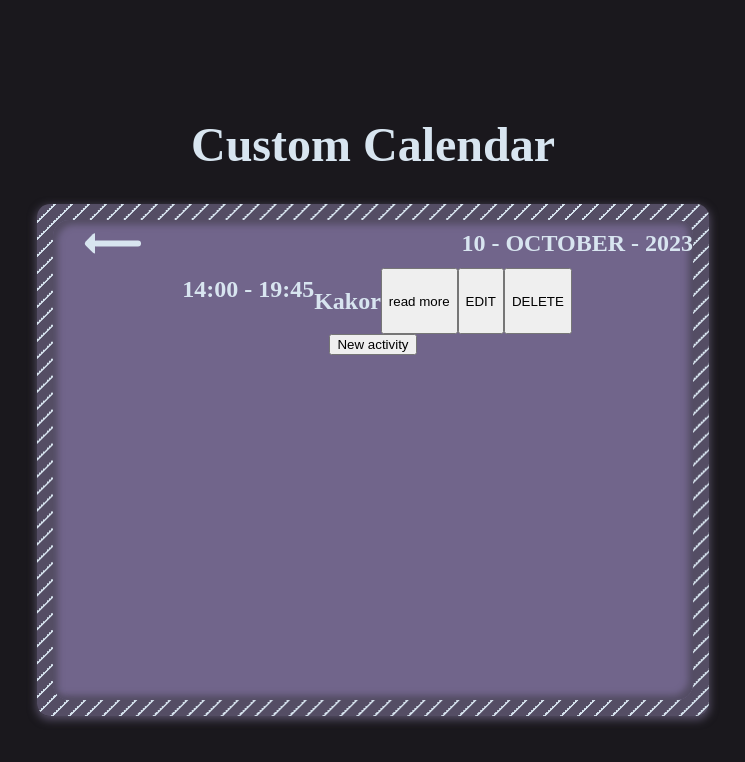
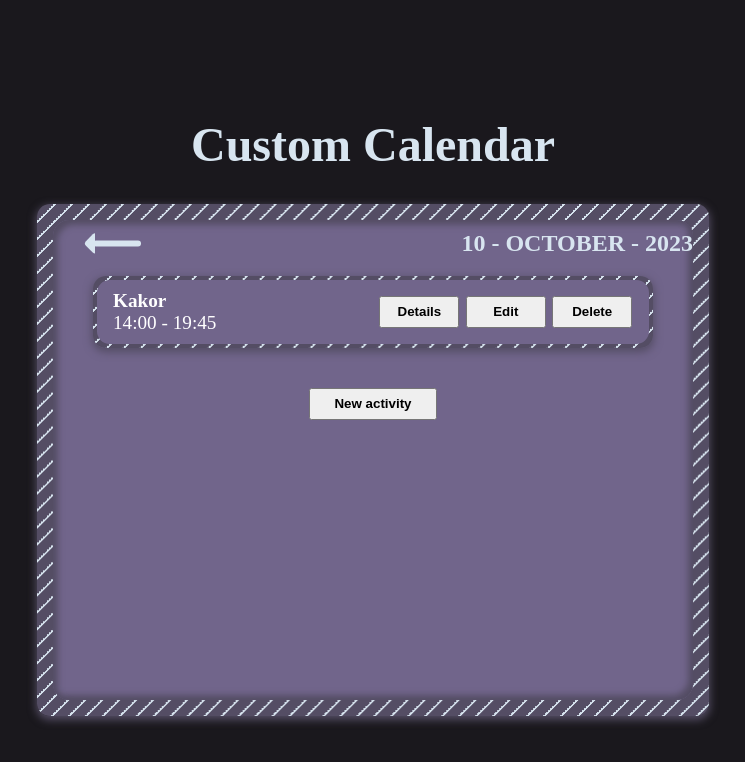
Before and after one commit to RickyJohansson/custom-calendar, a React (Vite) app: page / in a window 1280 px wide. Both pictures are taken after a click on the element "10". Shown: the top 762 px of the page, without its empty margins (267-1012 px from the left). Built offline with nearby package versions, Linux system fonts and the light colour scheme.

Commit message:
activity n detail styling

```diff
--- a/src/components/Calendar/Calendar.tsx
+++ b/src/components/Calendar/Calendar.tsx
@@ -113,7 +113,7 @@
 
                 </section>
 
-                <button onClick={ () => setLayout('create') }>New activity</button>
+                <button className="new_button" onClick={ () => setLayout('create') }>New activity</button>
 
 
             </section>
@@ -131,11 +131,14 @@
                         testActivities.map((act: Activities) => {
                             if ( currentId === act.id ) {
                                 return (
-                                    <section className="activity_info">
+                                    <section key={act.id} className="activity_info">
 
-                                        <p> { `${act.startTime}` + '-' + `${act.title}` }</p>
-                                        <label htmlFor="desc">Beskrivning:</label>
-                                        <textarea name="desc" id="desc" >{ act.desc }</textarea>
+                                        <h2> { act.title }</h2>
+                                        <p>{`${act.startTime}` + ' - ' + `${ act.endTime }`}</p>
+                                        <p>Beskrivning:</p>
+                                        <article>
+                                            <p>{ act.desc }</p>
+                                        </article>
 
                                     </section>
                                 )
--- a/src/components/Calendar/calendar.css
+++ b/src/components/Calendar/calendar.css
@@ -36,6 +36,36 @@
 .calendar_container .activity_info--container {
     display: flex;
     flex-direction: column;
+}
+
+.calendar_container .activity_info--container .activity_info {
+    display: flex;
+    flex-direction: column;
+}
+
+.calendar_container .activity_info--container .activity_info p {
+    margin: .8rem 0;
+}
+
+.calendar_container .activity_info--container .activity_info article {
+        width: 18rem;
+        height: 8rem;
+        background-color: #FFFFFF;
+        border-radius: .1rem;
+
+}
+
+.calendar_container .activity_info--container .activity_info article p {
+    margin: .5rem;
+    font-size: 1rem;
+    color: #020202;
+}
+
+.calendar_container .new_button {
+    width: 8rem;
+    height: 2rem;
+    margin-top: 2rem;
+    font-weight: 600;
 }
 
 .calendar_navigator {
@@ -89,5 +119,6 @@
 }
 
 h2 {
+    margin: 0;
     color: #d8e5f0;
 }
--- a/src/components/CalendarActivity/CalendarActivity.tsx
+++ b/src/components/CalendarActivity/CalendarActivity.tsx
@@ -32,11 +32,16 @@
 
             <div className="activity_container">
 
-                <p> { act.startTime } - { act.endTime } </p>
-                <h2> {act.title} </h2>
-                <button onClick={ readMore }>read more</button>
-                <button onClick={ () => {changeLayout(clickedDate, act.id), setLayout('edit')} }>EDIT</button>
-                <button>DELETE</button>
+                <article className="activity_title">
+                    <h2> {act.title} </h2>
+                    <p> { act.startTime } - { act.endTime } </p>
+                </article>
+
+                <section>
+                    <button onClick={ readMore }>Details</button>
+                    <button onClick={ () => {changeLayout(clickedDate, act.id), setLayout('edit')} }>Edit</button>
+                    <button>Delete</button>
+                </section>
 
             </div>
 
--- a/src/components/CalendarActivity/calendarActivity.css
+++ b/src/components/CalendarActivity/calendarActivity.css
@@ -1,5 +1,48 @@
+.activity_wrapper--border {
+    display: flex;
+    justify-content: center;
+    align-items: center;
+    margin: .5rem 0;
+    width: 35rem;
+    height: 4.5rem;
+    border-radius: .8rem;
+    background-image: linear-gradient(135deg, #d8e5f0 8.33%, #544d64 8.33%, #544d64 50%, #d8e5f0 50%, #d8e5f0 58.33%, #544d64 58.33%, #544d64 100%);
+    background-size: 16.97px 16.97px;
+    box-shadow: #544d64 0px 3px 8px 1px;
+}
+
 .activity_container {
 
     display: flex;
+    background-color: #71658b;
+    border-radius: .8rem;
+    width: 34.5rem;
+    height: 4rem;
 
 }
+
+.activity_wrapper--border .activity_container .activity_title {
+    display: flex;
+    flex-direction: column;
+    justify-content: center;
+    min-width: 50%;
+}
+
+.activity_wrapper--border .activity_container .activity_title h2, p {
+    font-size: 1.2rem;
+    margin: 0 0 0 1rem;
+    color: #FFFFFF;
+}
+
+.activity_wrapper--border .activity_container section {
+    display: flex;
+    align-items: center;
+    width: 50%;
+}
+
+.activity_wrapper--border .activity_container button {
+    margin-left: .4rem;
+    font-weight: 600;
+    width: 5rem;
+    height: 2rem;
+}
--- a/src/components/CalendarActivityForm/CalendarActivityForm.css
+++ b/src/components/CalendarActivityForm/CalendarActivityForm.css
@@ -5,8 +5,13 @@
 
 .activity_form .time_container {
     display: flex;
-    align-items: center;
-    height: 4rem;
+    flex-direction: column;
+    justify-content: space-around;
+    height: 8rem;
+}
+
+.activity_form .start_time, .end_time {
+    display: flex;
 }
 
 .activity_form .input_time {
--- a/src/components/CalendarActivityForm/CalendarActivityForm.tsx
+++ b/src/components/CalendarActivityForm/CalendarActivityForm.tsx
@@ -91,15 +91,18 @@
             <input type="text" required maxLength={35} name="title" id="title" value={ activityTitle } onChange={ (e) => setActivityTitle(e.target.value) }/>
             <section className="time_container">
                 <label htmlFor="times">Tid: </label>
+                <section className="start_time">
                     <label htmlFor="startHour">startar</label>
                     <input className="input_time" required maxLength={2} name="startHour" id="startHour" value={startHour} onKeyDown={(e) => validateKey(e)} onChange={(e) => { if (valid) {handleStartHours(e)} } }/>
                     <p> : </p>
                     <input className="input_time" required maxLength={2} name="startMinute" id="startMinute" value={startMinute} onKeyDown={(e) => validateKey(e)} onChange={(e) => { if (valid) {handleStartMinutes(e)} } }/>
-
+                </section>
+                <section className="end_time">
                     <label htmlFor="startHour">slutar</label>
                     <input className="input_time" required maxLength={2} name="endHour" id="endHour" value={endHour} onKeyDown={(e) => validateKey(e)} onChange={(e) => { if (valid) {handleEndHours(e)} } }/>
                     <p> : </p>
                     <input className="input_time" required maxLength={2} name="endMinute" id="endMinute" value={endMinute} onKeyDown={(e) => validateKey(e)} onChange={(e) => { if (valid) {handleEndMinutes(e)} } }/>
+                </section>
 
             </section>
             <label htmlFor="desc">Beskrivning:</label>
--- a/src/components/CalendarDate/CalendarDate.css
+++ b/src/components/CalendarDate/CalendarDate.css
@@ -35,7 +35,7 @@
     background-color: #b6a9cf;
 }
 
-p {
+.calendar_date--activity p, .calendar_date--container p, .calendar_date--today p {
     color: #d8e5f0;
     font-size: 1.5rem;
     font-weight: 600;
```
Lines whose indentation alone changed are shown as unchanged.
